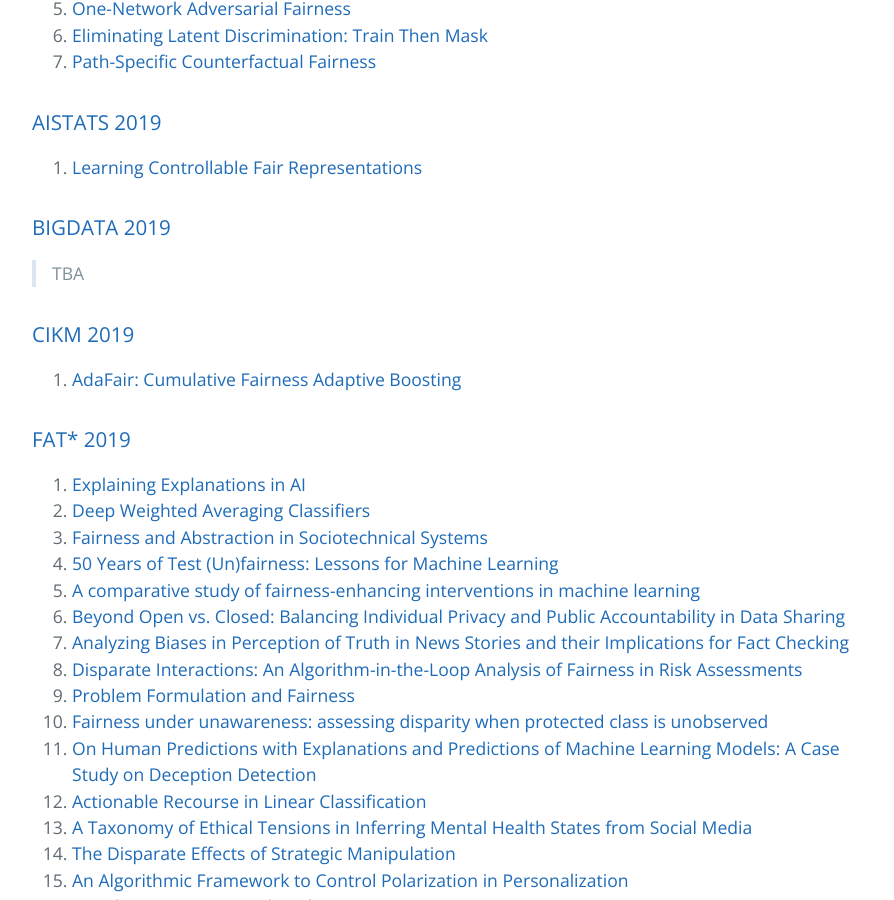
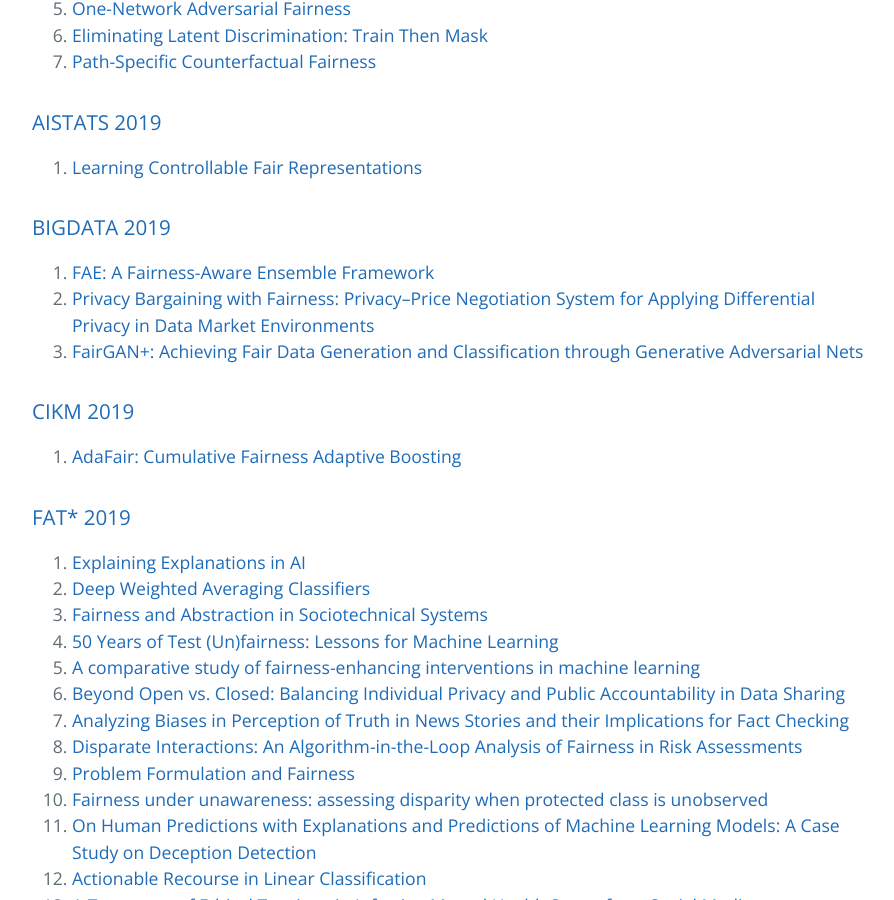
Before and after one commit to minakhan01/FairAI, a Jekyll site: the page built from conference.md, in a window 1280 px wide and 900 px high, scrolled down 758 px. Shown: the whole window, without its empty margins (192-1086 px from the left). Built offline with Jekyll 4.4.1, drawn with Linux system fonts in a browser that asks for light colours; our own code applies the rules of GitHub Pages for plain Markdown files.

Commit message:
Add papers from IEEE BigData 2019

```diff
--- a/conference.md
+++ b/conference.md
@@ -22,7 +22,9 @@ layout: default
 
 ### [BIGDATA 2019](https://dblp.uni-trier.de/db/conf/bigdataconf/bigdataconf2019.html)
 
-> TBA
+1. [FAE: A Fairness-Aware Ensemble Framework](https://ieeexplore.ieee.org/document/9006487/)
+2. [Privacy Bargaining with Fairness: Privacy–Price Negotiation System for Applying Differential Privacy in Data Market Environments](https://ieeexplore.ieee.org/document/9006101/)
+3. [FairGAN+: Achieving Fair Data Generation and Classification through Generative Adversarial Nets](https://ieeexplore.ieee.org/document/9006322/)
 
 ### [CIKM 2019](https://dblp.uni-trier.de/db/conf/cikm/cikm2019.html)
 
```
